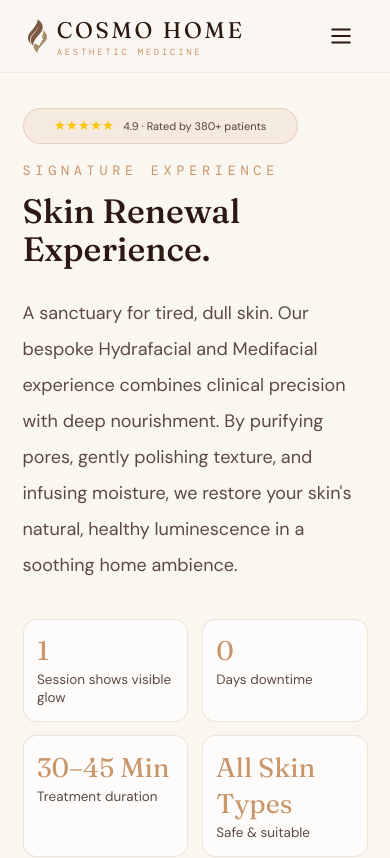
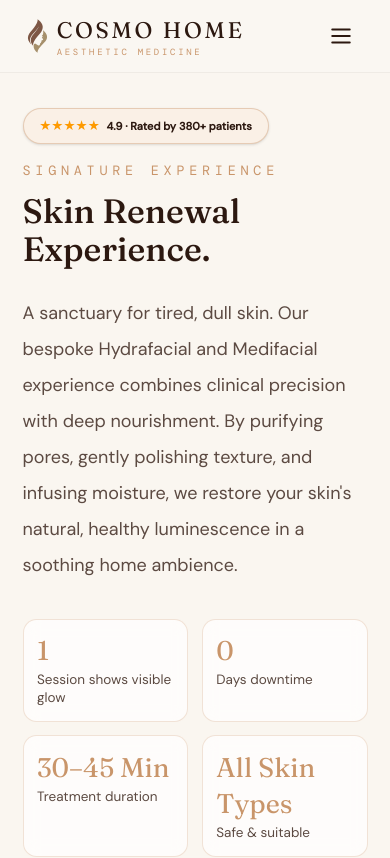
Before and after one commit to playkidsofficial6-oss/cosmohome, a React (Vite) app: page /service/1 in a window 390 px wide. Shown: the top 858 px of the page. Built offline with nearby package versions, Linux system fonts and the light colour scheme.

Commit message:
feat: add new Home and Service pages with layout and hero section components

```diff
--- a/src/pages/Home.tsx
+++ b/src/pages/Home.tsx
@@ -693,7 +693,7 @@ export function Experiences() {
                     <p className="text-sm text-[#5C4A42] leading-loose mb-5" style={B}>{e.desc}</p>
                     {i === 0 || i === 1 || i === 2 || i === 3 || i === 4 ? (
                       <div className="mb-5">
-                        <p className="text-[10px] tracking-[0.25em] uppercase text-[#C9956A] mb-3 font-semibold" style={M}>Includes</p>
+                        <p className="text-[10px] tracking-[0.25em] uppercase text-[#C9956A] mb-3 font-semibold" style={M}>Key Treatments</p>
                         <div className="flex flex-wrap gap-2">
                           {(i === 0 ? [
                             { name: "HIFU", slug: "hifu" },
@@ -778,7 +778,7 @@ export function Experiences() {
                 <p className="text-base text-[#5C4A42] leading-loose mb-7" style={B}>{exps[active].desc}</p>
                 {active === 0 || active === 1 || active === 2 || active === 3 || active === 4 ? (
                   <div className="mb-8">
-                    <p className="text-xs tracking-[0.25em] uppercase text-[#C9956A] mb-4 font-semibold" style={M}>Includes</p>
+                    <p className="text-xs tracking-[0.25em] uppercase text-[#C9956A] mb-4 font-semibold" style={M}>Key Treatments</p>
                     <div className="flex flex-wrap gap-3">
                       {(active === 0 ? [
                         { name: "HIFU", slug: "hifu" },
--- a/src/pages/Service.tsx
+++ b/src/pages/Service.tsx
@@ -282,23 +282,19 @@ export default function ServicePage() {
           <div className="relative z-10 flex flex-col justify-center px-5 sm:px-10 md:px-16 pt-8 pb-12 md:py-20 lg:py-0">
             <motion.div initial={{ opacity: 0, y: -10 }} animate={{ opacity: 1, y: 0 }} transition={{ delay: 0.2 }}>
               {/* Social proof & District Exclusive badge */}
-              <div className="flex flex-wrap items-center gap-2.5 sm:gap-3 mb-4 sm:mb-6">
-                <div className="inline-flex items-center justify-center sm:justify-start gap-2 px-4 py-1.5 sm:py-2 rounded-full border h-8 sm:h-9 w-[275px] max-w-full sm:w-auto"
-                  style={{ background: "rgba(201,149,106,0.12)", borderColor: "rgba(201,149,106,0.3)" }}>
-                  <span className="text-yellow-400 text-xs sm:text-sm">★★★★★</span>
-                  <span className="text-[11px] sm:text-xs text-[#2C1810]/80 whitespace-nowrap" style={B}>{service.heroRating}</span>
+              <div className="flex flex-col sm:flex-row items-start sm:items-center gap-2 sm:gap-3 mb-4 sm:mb-6">
+                <div className="inline-flex items-center gap-1.5 sm:gap-2 px-3.5 py-1.5 sm:px-4 sm:py-2 rounded-full border border-[#C9956A]/40 bg-[#FAF0E6] text-[#2C1810] h-8 sm:h-9 shadow-sm max-w-full">
+                  <span className="text-amber-500 text-xs sm:text-sm">★★★★★</span>
+                  <span className="text-[11px] sm:text-xs text-[#2C1810] font-semibold whitespace-nowrap" style={B}>{service.heroRating}</span>
                 </div>
                 {slug === "inbody-380" && (
                   <motion.div
-                    animate={{ scale: [1, 1.04, 1] }}
+                    animate={{ scale: [1, 1.03, 1] }}
                     transition={{ repeat: Infinity, repeatDelay: 3.5, duration: 1.2, ease: "easeInOut" }}
-                    className="inline-flex items-center justify-center sm:justify-start gap-2 px-4 py-1.5 sm:py-2 rounded-full bg-gradient-to-r from-[#2C1810] via-[#8C5D47] to-[#2C1810] text-white border-2 border-[#C9956A] shadow-[0_0_20px_rgba(201,149,106,0.5)] h-8 sm:h-9 w-[275px] max-w-full sm:w-auto"
+                    className="inline-flex items-center gap-1.5 sm:gap-2 px-3.5 py-1.5 sm:px-4 sm:py-2 rounded-full bg-gradient-to-r from-[#2C1810] via-[#5C3D2E] to-[#2C1810] text-white border-2 border-[#C9956A] shadow-[0_0_16px_rgba(201,149,106,0.4)] h-8 sm:h-9 max-w-full cursor-pointer"
                   >
-                    <span className="relative flex h-2.5 w-2.5 shrink-0">
-                      <span className="animate-ping absolute inline-flex h-full w-full rounded-full bg-amber-400 opacity-80"></span>
-                      <span className="relative inline-flex rounded-full h-2.5 w-2.5 bg-amber-400"></span>
-                    </span>
-                    <span className="text-[10px] sm:text-[11px] font-extrabold tracking-[0.16em] uppercase text-white whitespace-nowrap" style={M}>
+                    <span className="w-2 h-2 rounded-full bg-amber-400 shrink-0 animate-pulse" />
+                    <span className="text-[10px] sm:text-xs font-bold tracking-wider uppercase text-white whitespace-nowrap" style={M}>
                       District's Only InBody 380 Center
                     </span>
                   </motion.div>
```
